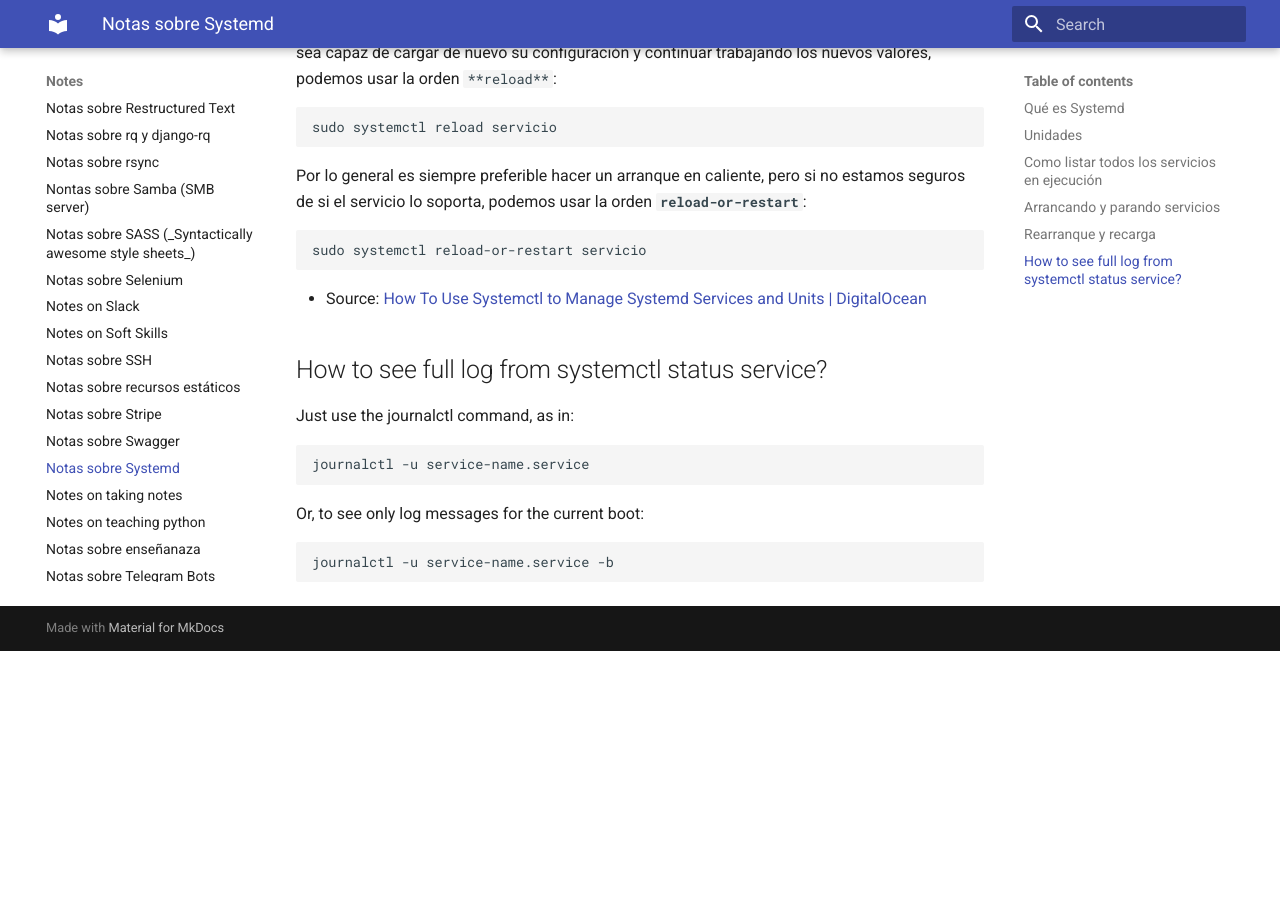
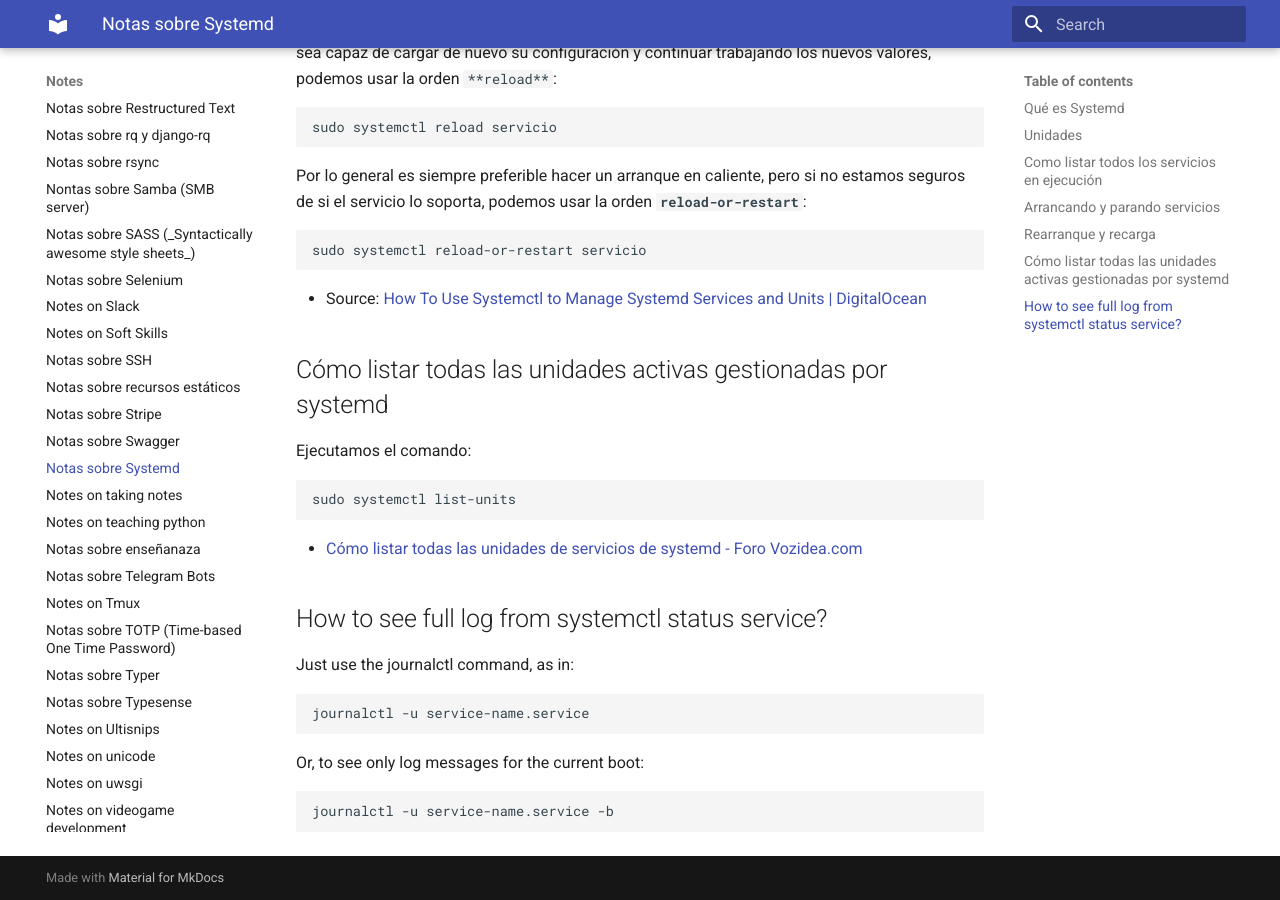
Before and after one commit to euribates/notes, an MkDocs documentation site: the page built from docs/notes-on-systemd.md, in a window 1280 px wide and 900 px high, scrolled down 1961 px. Built offline with MkDocs 1.6.1 and Material for MkDocs 9.7.7, drawn with Linux system fonts in a browser that asks for light colours; before the commit the page ends 2612 px from its top, so only the background shows below that.

Commit message:
Cómo listar todas las unidades activas gestionadas por systemd

````diff
--- a/docs/notes-on-systemd.md
+++ b/docs/notes-on-systemd.md
@@ -112,6 +112,17 @@
 
 - Source: [How To Use Systemctl to Manage Systemd Services and Units  | DigitalOcean](https://www.digitalocean.com/community/tutorials/how-to-use-systemctl-to-manage-systemd-services-and-units)
 
+## Cómo listar todas las unidades activas gestionadas por systemd
+
+Ejecutamos el comando:
+
+```
+sudo systemctl list-units
+```
+
+- [Cómo listar todas las unidades de servicios de systemd - Foro Vozidea.com](https://foro.vozidea.com/d/13-como-listar-todas-las-unidades-de-servicios-de-systemd)
+
+
 ## How to see full log from systemctl status service?
 
 Just use the journalctl command, as in:
````
